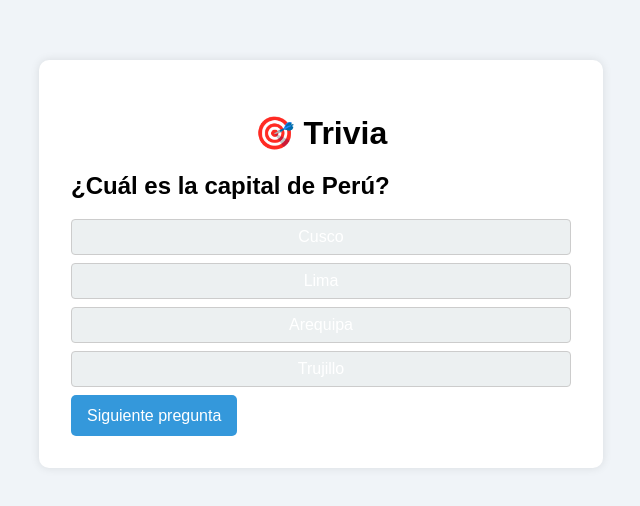
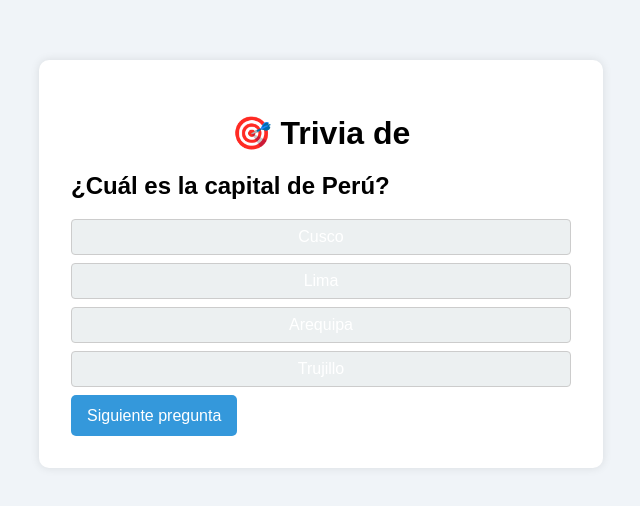
Before and after one commit to Mashernan/trivia, a plain HTML site: page index.html in a window 1280 px wide. Shown: the part 136-642 px from the top of the page, without its empty margins (319-959 px from the left). Drawn offline with Linux system fonts and the light colour scheme.

Commit message:
Update index.html

```diff
--- a/index.html
+++ b/index.html
@@ -8,7 +8,7 @@
 </head>
 <body>
   <div class="container">
-    <h1>🎯 Trivia </h1>
+    <h1>🎯 Trivia de </h1>
     <div id="question-container"></div>
     <button id="next-btn">Siguiente pregunta</button>
   </div>
```
